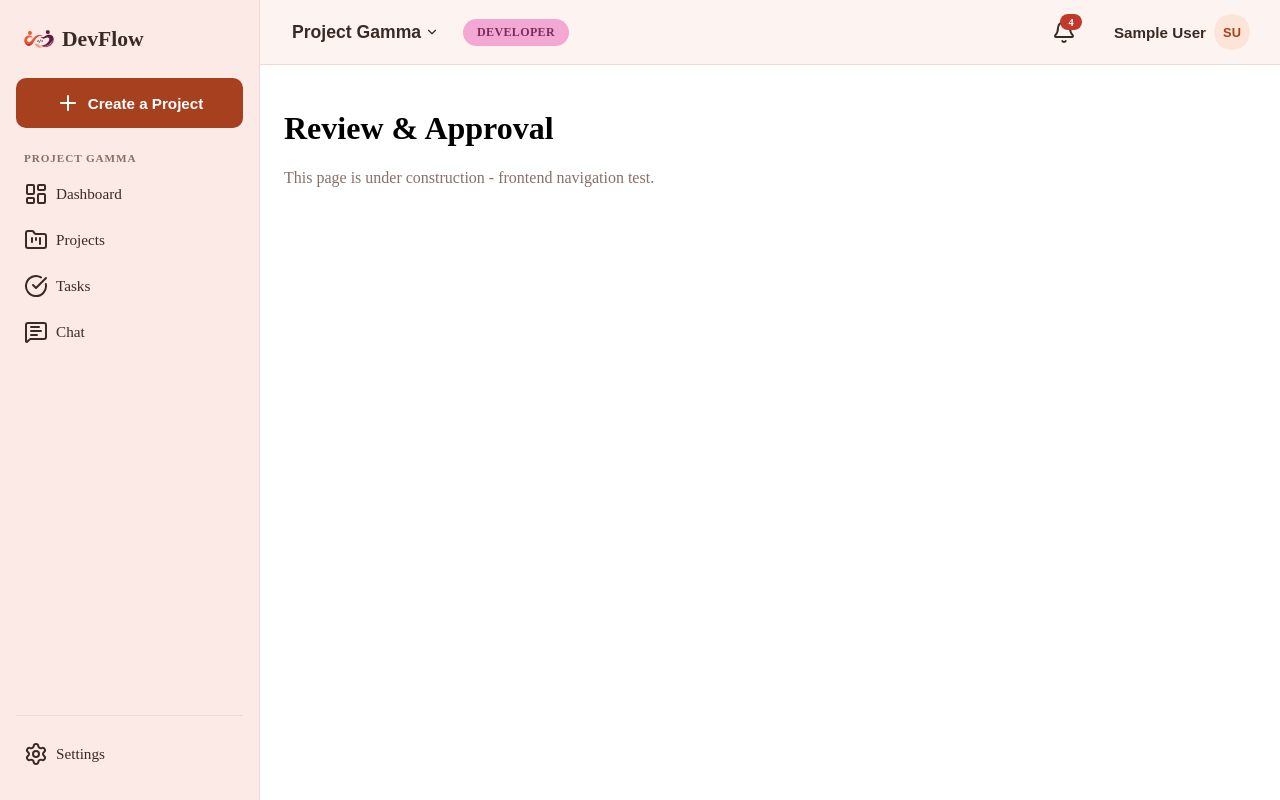
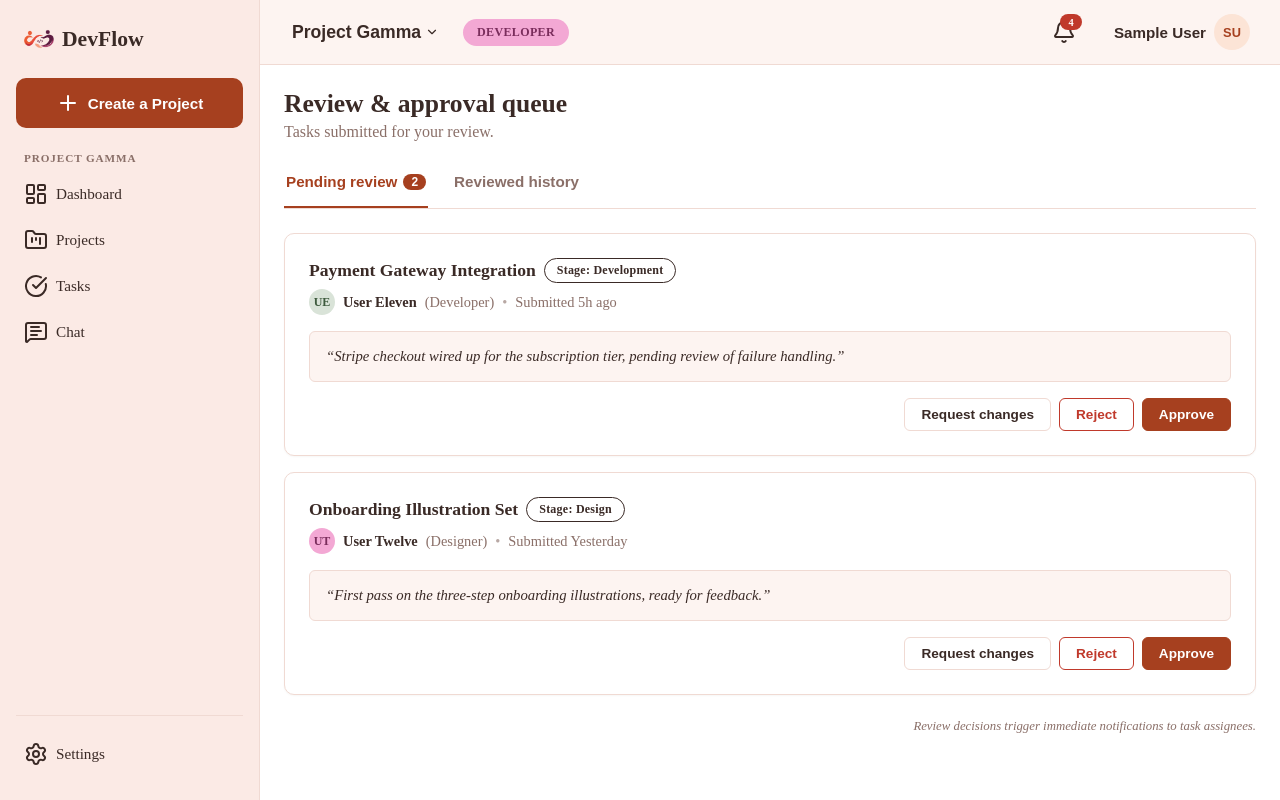
Before and after one commit to Gayantha-ucsc/Dev-Flow, a PHP site: page /dev-flow/public/review in a window 1280 px wide. Run offline with PHP 8.4, Linux system fonts and the light colour scheme; the visitor is signed in with stand-in values (Sample User, id 1).

Commit message:
Implement review queue functionality with UI

```diff
--- a/app/controllers/ReviewController.php
+++ b/app/controllers/ReviewController.php
@@ -0,0 +1,25 @@
+<?php
+
+class ReviewController extends Controller {
+
+    private function baseContext(string $currentRoute, string $pageTitle): array {
+        return mockPageContext($currentRoute, $pageTitle, ['heading' => $pageTitle]);
+    }
+
+    private function projectReviews(int $projectId): array {
+        $all = require __DIR__ . '/../../config/mock/reviews.php';
+        return $all[$projectId] ?? ['pending' => [], 'history' => []];
+    }
+
+    public function queue(): void {
+        $projectId   = currentProjectContext()['currentProjectId'];
+        $projectData = $projectId ? $this->projectReviews($projectId) : ['pending' => [], 'history' => []];
+
+        $context = array_merge($this->baseContext('/review', 'Review & Approval'), [
+            'pendingItems' => $projectData['pending'],
+            'historyItems' => $projectData['history'],
+        ]);
+
+        $this->render('review/queue', $context);
+    }
+}
--- a/app/core/helpers.php
+++ b/app/core/helpers.php
@@ -343,6 +343,32 @@ function taskStatusMeta(string $status): array {
     };
 }
 
+// Renders a short relative timestamp ("2h ago", "Yesterday") for recent datetimes, falling back to an absolute date once it's more than a day old.
+function timeAgo(string $datetime): string {
+    $then = strtotime($datetime);
+    if ($then === false) {
+        return $datetime;
+    }
+
+    $diff = time() - $then;
+
+    if ($diff < 60) {
+        return 'Just now';
+    }
+    if ($diff < 3600) {
+        $mins = (int) floor($diff / 60);
+        return $mins . 'm ago';
+    }
+    if ($diff < 86400) {
+        $hours = (int) floor($diff / 3600);
+        return $hours . 'h ago';
+    }
+    if ($diff < 172800) {
+        return 'Yesterday';
+    }
+    return date('M j, Y', $then);
+}
+
 function approvalDecisionMeta(string $decision): array {
     return match ($decision) {
         'approved'           => ['tone' => 'success', 'label' => 'Approved'],
--- a/app/views/layouts/app.layout.php
+++ b/app/views/layouts/app.layout.php
@@ -16,6 +16,7 @@
     <link rel="stylesheet" href="<?= url('assets/css/project-detail.css') ?>">
     <link rel="stylesheet" href="<?= url('assets/css/team.css') ?>">
     <link rel="stylesheet" href="<?= url('assets/css/task.css') ?>">
+    <link rel="stylesheet" href="<?= url('assets/css/review.css') ?>">
     <link rel="stylesheet" href="<?= url('assets/css/chat.css') ?>">
     <link rel="stylesheet" href="<?= url('assets/css/settings.css') ?>">
     <link rel="stylesheet" href="<?= url('assets/css/reports.css') ?>">
@@ -37,6 +38,7 @@
     <script src="<?= url('assets/js/project-overview.js') ?>" defer></script>
     <script src="<?= url('assets/js/settings.js') ?>" defer></script>
     <script src="<?= url('assets/js/task.js') ?>" defer></script>
+    <script src="<?= url('assets/js/review.js') ?>" defer></script>
     <script src="<?= url('assets/js/dashboard-mytasks.js') ?>" defer></script>
     <script src="<?= url('assets/js/chat.js') ?>" defer></script>
     <script src="<?= url('assets/js/reports.js') ?>" defer></script>
--- a/app/views/review/queue.php
+++ b/app/views/review/queue.php
@@ -0,0 +1,122 @@
+<?php
+// Expects: $pendingItems, $historyItems, $currentProjectName
+$pendingCount = count($pendingItems);
+?>
+<div class="review-page">
+
+    <div class="review-header">
+        <div>
+            <h1>Review &amp; approval queue</h1>
+            <p>Tasks submitted for your review.</p>
+        </div>
+    </div>
+
+    <div class="review-tabs" role="tablist">
+        <button type="button" class="review-tab is-active" data-tab="pending" role="tab">
+            Pending review <span class="review-tab__count"><?= $pendingCount ?></span>
+        </button>
+        <button type="button" class="review-tab" data-tab="history" role="tab">
+            Reviewed history
+        </button>
+    </div>
+
+    <div class="review-panel" data-panel="pending">
+        <?php if (empty($pendingItems)): ?>
+            <?php
+                $variant  = 'card';
+                $icon     = 'circle-check';
+                $heading  = 'Nothing waiting on you';
+                $subtext  = 'Every submitted task has been reviewed. New submissions from your team will show up here.';
+            ?>
+            <?php include __DIR__ . '/../partials/empty-state.php'; ?>
+        <?php else: ?>
+            <div class="review-list" id="reviewList">
+                <?php foreach ($pendingItems as $item): ?>
+                    <div class="card review-item" data-review-id="<?= (int) $item['id'] ?>">
+                        <div class="review-item__top">
+                            <div class="review-item__title-line">
+                                <h2 class="review-item__title"><?= htmlspecialchars($item['title']) ?></h2>
+                                <span class="badge badge--neutral badge--outline">Stage: <?= htmlspecialchars($item['stage']) ?></span>
+                                <?php if ($item['revisionRound'] > 1): ?>
+                                    <span class="badge badge--warning">Revision round <?= (int) $item['revisionRound'] ?></span>
+                                <?php endif; ?>
+                            </div>
+
+                            <div class="review-item__submitter">
+                                <span class="avatar avatar--<?= avatarColorClass($item['submitter']['name']) ?>">
+                                    <?= htmlspecialchars(initials($item['submitter']['name'])) ?>
+                                </span>
+                                <span class="review-item__submitter-name"><?= htmlspecialchars($item['submitter']['name']) ?></span>
+                                <span class="review-item__submitter-role">(<?= htmlspecialchars($item['submitter']['role']) ?>)</span>
+                                <span class="review-item__dot">&bull;</span>
+                                <span class="review-item__time">Submitted <?= htmlspecialchars(timeAgo($item['submittedAt'])) ?></span>
+                            </div>
+                        </div>
+
+                        <blockquote class="review-item__note">&ldquo;<?= htmlspecialchars($item['note']) ?>&rdquo;</blockquote>
+
+                        <div class="review-item__actions">
+                            <button type="button" class="btn-sm js-request-changes">Request changes</button>
+                            <button type="button" class="btn-sm btn-sm--danger-outline js-reject">Reject</button>
+                            <button type="button" class="btn-sm btn-sm--primary js-approve">Approve</button>
+                        </div>
+
+                        <div class="review-item__feedback" hidden>
+                            <label class="review-item__feedback-label">Feedback (required)</label>
+                            <p class="review-item__feedback-hint">Explain what needs to change before resubmission.</p>
+                            <textarea class="review-item__feedback-input" rows="3" placeholder="Add feedback for the submitter..."></textarea>
+                            <p class="review-item__feedback-error" hidden>Feedback is required to reject or request changes.</p>
+                            <div class="review-item__feedback-actions">
+                                <button type="button" class="btn-sm js-cancel-feedback">Cancel</button>
+                                <button type="button" class="btn-sm btn-sm--danger-outline js-confirm-feedback">Confirm</button>
+                            </div>
+                        </div>
+                    </div>
+                <?php endforeach; ?>
+            </div>
+        <?php endif; ?>
+    </div>
+
+    <div class="review-panel" data-panel="history" hidden>
+        <div class="card review-history-card">
+            <div class="card__header">
+                <h2 class="card__title"><?= renderIcon('scroll-text') ?> Revision history</h2>
+                <span class="review-history-card__subtitle">Past review decisions across project tasks.</span>
+            </div>
+
+            <?php if (empty($historyItems)): ?>
+                <?php
+                    $variant = 'card';
+                    $icon    = 'scroll-text';
+                    $heading = 'No review history yet';
+                    $subtext = 'Decisions you make on submitted tasks will be recorded here permanently.';
+                ?>
+                <?php include __DIR__ . '/../partials/empty-state.php'; ?>
+            <?php else: ?>
+                <table class="review-history-table">
+                    <thead>
+                        <tr>
+                            <th>Task</th>
+                            <th>Round</th>
+                            <th>Decision</th>
+                            <th>Date</th>
+                        </tr>
+                    </thead>
+                    <tbody>
+                        <?php foreach ($historyItems as $row): ?>
+                            <?php $meta = approvalDecisionMeta($row['decision']); ?>
+                            <tr>
+                                <td><?= htmlspecialchars($row['task']) ?></td>
+                                <td>Round <?= (int) $row['round'] ?></td>
+                                <td><span class="badge badge--<?= $meta['tone'] ?>"><?= htmlspecialchars($meta['label']) ?></span></td>
+                                <td><?= htmlspecialchars(date('M j, Y', strtotime($row['date']))) ?></td>
+                            </tr>
+                        <?php endforeach; ?>
+                    </tbody>
+                </table>
+            <?php endif; ?>
+        </div>
+    </div>
+
+    <p class="review-footnote">Review decisions trigger immediate notifications to task assignees.</p>
+</div>
--- /dev/null
+++ b/config/mock/reviews.php
@@ -0,0 +1,79 @@
+<?php
+// 'pending'  -> tasks currently sitting at status 'pending_review', awaiting an ApprovalRecord decision from the Team Lead.
+// 'history'  -> a flattened, most-recent-first feed of past ApprovalRecord rows for this project, used on the "Reviewed history" tab.
+
+return [
+    1 => [ // Project Beta
+        'pending' => [
+            [
+                'id'            => 1,
+                'title'         => 'Database Schema V2',
+                'stage'         => 'Development',
+                'revisionRound' => 1,
+                'submitter'     => ['name' => 'User Eight', 'role' => 'Developer'],
+                'submittedAt'   => date('Y-m-d H:i:s', strtotime('-2 hours')),
+                'note'          => 'Resolved foreign key cascading constraints and indexed query parameters for tenant lookup.',
+            ],
+            [
+                'id'            => 2,
+                'title'         => 'Auth Edge Cases Documentation',
+                'stage'         => 'Requirement Gathering',
+                'revisionRound' => 2,
+                'submitter'     => ['name' => 'User Nine', 'role' => 'Designer'],
+                'submittedAt'   => date('Y-m-d H:i:s', strtotime('-4 hours')),
+                'note'          => 'Updated OAuth2 callback failure states and mobile session renewal sequence per team lead notes.',
+            ],
+            [
+                'id'            => 3,
+                'title'         => 'Billing Gateway Webhooks',
+                'stage'         => 'Development',
+                'revisionRound' => 1,
+                'submitter'     => ['name' => 'User Eight', 'role' => 'Developer'],
+                'submittedAt'   => date('Y-m-d H:i:s', strtotime('-1 day -3 hours')),
+                'note'          => 'Implemented exponential backoff retry handler for Stripe webhook notifications.',
+            ],
+            [
+                'id'            => 4,
+                'title'         => 'Mobile Responsive Layouts',
+                'stage'         => 'Client Design Review',
+                'revisionRound' => 1,
+                'submitter'     => ['name' => 'User Nine', 'role' => 'Designer'],
+                'submittedAt'   => '2026-08-18 10:00:00',
+                'note'          => 'Verified drawer navigation and checkout flow breakpoints against Figma specifications.',
+            ],
+        ],
+        'history' => [
+            ['task' => 'Auth Flow Wireframes',      'round' => 1, 'decision' => 'approved',          'date' => '2026-08-14'],
+            ['task' => 'Database Schema V2',        'round' => 1, 'decision' => 'rejected',          'date' => '2026-08-12'],
+            ['task' => 'Billing Gateway Integration','round' => 1, 'decision' => 'changes_requested', 'date' => '2026-08-10'],
+            ['task' => 'API Authentication Module',  'round' => 1, 'decision' => 'approved',          'date' => '2026-08-06'],
+        ],
+    ],
+
+    2 => [ // Project Gamma
+        'pending' => [
+            [
+                'id'            => 5,
+                'title'         => 'Payment Gateway Integration',
+                'stage'         => 'Development',
+                'revisionRound' => 1,
+                'submitter'     => ['name' => 'User Eleven', 'role' => 'Developer'],
+                'submittedAt'   => date('Y-m-d H:i:s', strtotime('-5 hours')),
+                'note'          => 'Stripe checkout wired up for the subscription tier, pending review of failure handling.',
+            ],
+            [
+                'id'            => 6,
+                'title'         => 'Onboarding Illustration Set',
+                'stage'         => 'Design',
+                'revisionRound' => 1,
+                'submitter'     => ['name' => 'User Twelve', 'role' => 'Designer'],
+                'submittedAt'   => date('Y-m-d H:i:s', strtotime('-1 day')),
+                'note'          => 'First pass on the three-step onboarding illustrations, ready for feedback.',
+            ],
+        ],
+        'history' => [
+            ['task' => 'Subscription Plan Schema', 'round' => 1, 'decision' => 'approved', 'date' => '2026-08-11'],
+            ['task' => 'Checkout UI Draft',        'round' => 2, 'decision' => 'approved', 'date' => '2026-08-09'],
+        ],
+    ],
+];
--- a/config/routes.php
+++ b/config/routes.php
@@ -19,7 +19,7 @@ return [
         '/tasks/create'        => ['TaskController', 'create'],
         '/tasks/:id'           => ['TaskController', 'detail'],
         '/tasks/:id/edit'      => ['TaskController', 'edit'],
-        '/review'              => ['PageController', 'review'],
+        '/review'              => ['ReviewController', 'queue'],
         '/client-portal/reviews'  => ['ClientPortalController', 'reviews'],
         '/client-portal/overview' => ['ClientPortalController', 'overview'],
         '/client-portal/history'  => ['ClientPortalController', 'history'],
```
Also changed, not shown: public/assets/css/review.css (added), public/assets/js/review.js (added).
